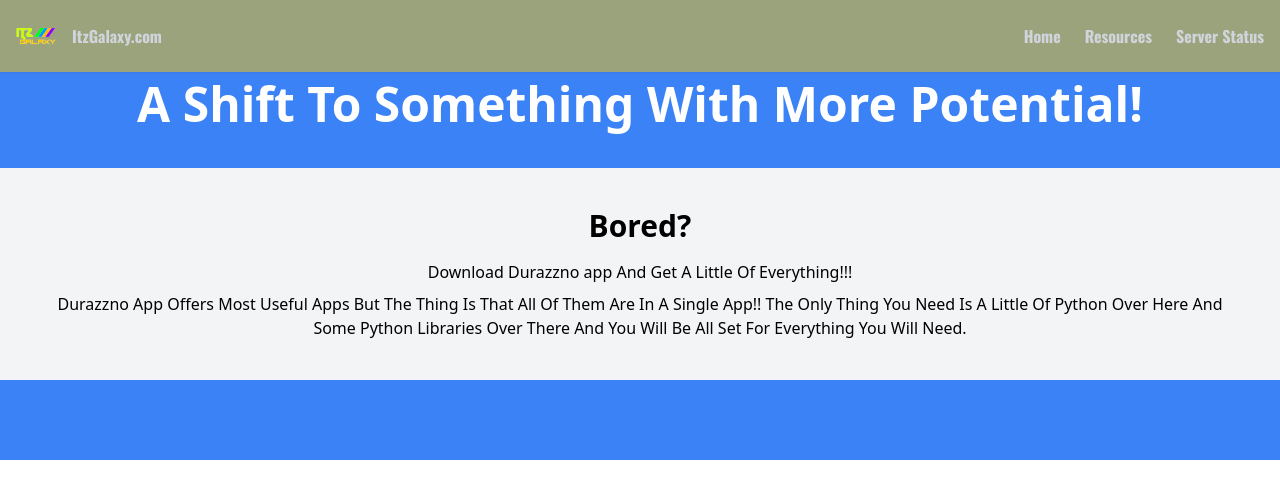
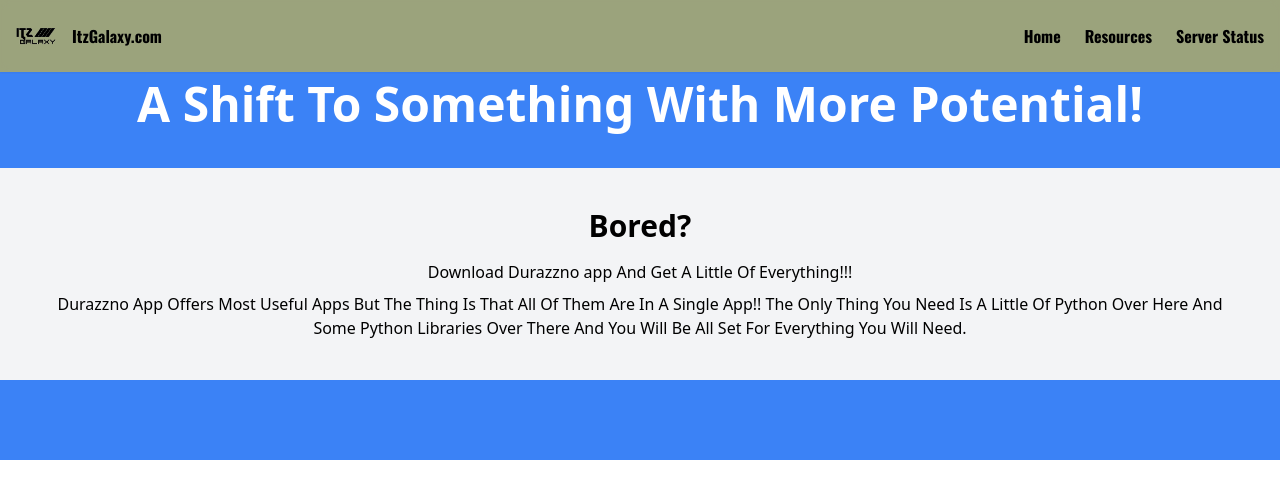
Before and after one commit to PixlGalaxy/ItzGalaxy, a React (Vite) app in the folder frontend/: page / in a window 1280 px wide. Shown: the top 498 px of the page. Built offline with nearby package versions, Linux system fonts and the light colour scheme; the HTML template or start-up script is replaced by a standard one.

Commit message:
Updated Navbar

```diff
--- a/frontend/src/components/Navbar.tsx
+++ b/frontend/src/components/Navbar.tsx
@@ -7,33 +7,33 @@ const Navbar: React.FC = () => {
   const toggleMenu = () => setIsMenuOpen(!isMenuOpen);
 
   return (
-    <nav className="fixed top-0 left-0 right-0 bg-gray-900 bg-opacity-95 shadow-sm backdrop-blur-sm z-50 navbar-color" style={{ fontFamily: 'Oswald-Bold' }}>
+    <nav className="fixed top-0 left-0 right-0 shadow-sm backdrop-blur-sm z-50 navbar-color" style={{ fontFamily: 'Oswald-Bold' }}>
       <div className="mx-auto px-4 py-4 flex items-center justify-between">
 
         {/* Logo and Label */}
         <div className="flex items-center space-x-4">
           <Link to="/" className="logo w-10 h-10 flex-shrink-0">
-            <img src="ItzGalaxy_CLR.png" alt="Logo"></img>
+            <img src="ItzGalaxy_BW.png" alt="Logo"></img>
           </Link>
-          <span className="text-gray-300"><strong>ItzGalaxy.com</strong></span>
+          <span className="text-blck-300"><strong>ItzGalaxy.com</strong></span>
         </div>
 
         {/* Desktop Navigation Links */}
         <div className="hidden md:flex items-center space-x-6">
-          <Link to="/" className="text-gray-300 hover:text-blue-500 transition-colors">
+          <Link to="/" className="text-black-300 hover:text-blue-500 transition-colors">
             <strong>Home</strong>
           </Link>
-          <Link to="/resources" className="text-gray-300 hover:text-blue-500 transition-colors">
+          <Link to="/resources" className="text-black-300 hover:text-blue-500 transition-colors">
             <strong>Resources</strong>
           </Link>
-          <a href="https://onlinestatus.itzgalaxy.com" className="text-gray-300 hover:text-blue-500 transition-colors">
+          <a href="https://onlinestatus.itzgalaxy.com" className="text-black-300 hover:text-blue-500 transition-colors">
             <strong>Server Status</strong>
           </a>
         </div>
 
         {/* Mobile Hamburger */}
         <div className="flex md:hidden items-center">
-          <button onClick={toggleMenu} className="text-gray-300 hover:text-blue-500">
+          <button onClick={toggleMenu} className="text-black-300 hover:text-black-500">
             {isMenuOpen ? (
               <svg className="w-6 h-6" fill="none" stroke="currentColor" viewBox="0 0 24 24">
                 <path strokeLinecap="round" strokeLinejoin="round" strokeWidth={2} d="M6 18L18 6M6 6l12 12" />
@@ -50,13 +50,13 @@ const Navbar: React.FC = () => {
       {/* Mobile Menu */}
       <div className={`navbar-mobile ${isMenuOpen ? 'active' : ''}`}>
         <div className="flex flex-col space-y-3 text-center">
-          <Link to="/" onClick={() => setIsMenuOpen(false)} className="navbar-link text-gray-300 hover:text-blue-500 transition-colors">
+          <Link to="/" onClick={() => setIsMenuOpen(false)} className="navbar-link text-black-300 hover:text-blue-500 transition-colors">
             <strong>Home</strong>
           </Link>
-          <Link to="/resources" onClick={() => setIsMenuOpen(false)} className="navbar-link text-gray-300 hover:text-blue-500 transition-colors">
+          <Link to="/resources" onClick={() => setIsMenuOpen(false)} className="navbar-link text-black-300 hover:text-blue-500 transition-colors">
             <strong>Resources</strong>
           </Link>
-          <a href="https://onlinestatus.itzgalaxy.com" className="navbar-link text-gray-300 hover:text-blue-500 transition-colors">
+          <a href="https://onlinestatus.itzgalaxy.com" className="navbar-link text-black-300 hover:text-blue-500 transition-colors">
             <strong>Server Status</strong>
           </a>
         </div>
```
